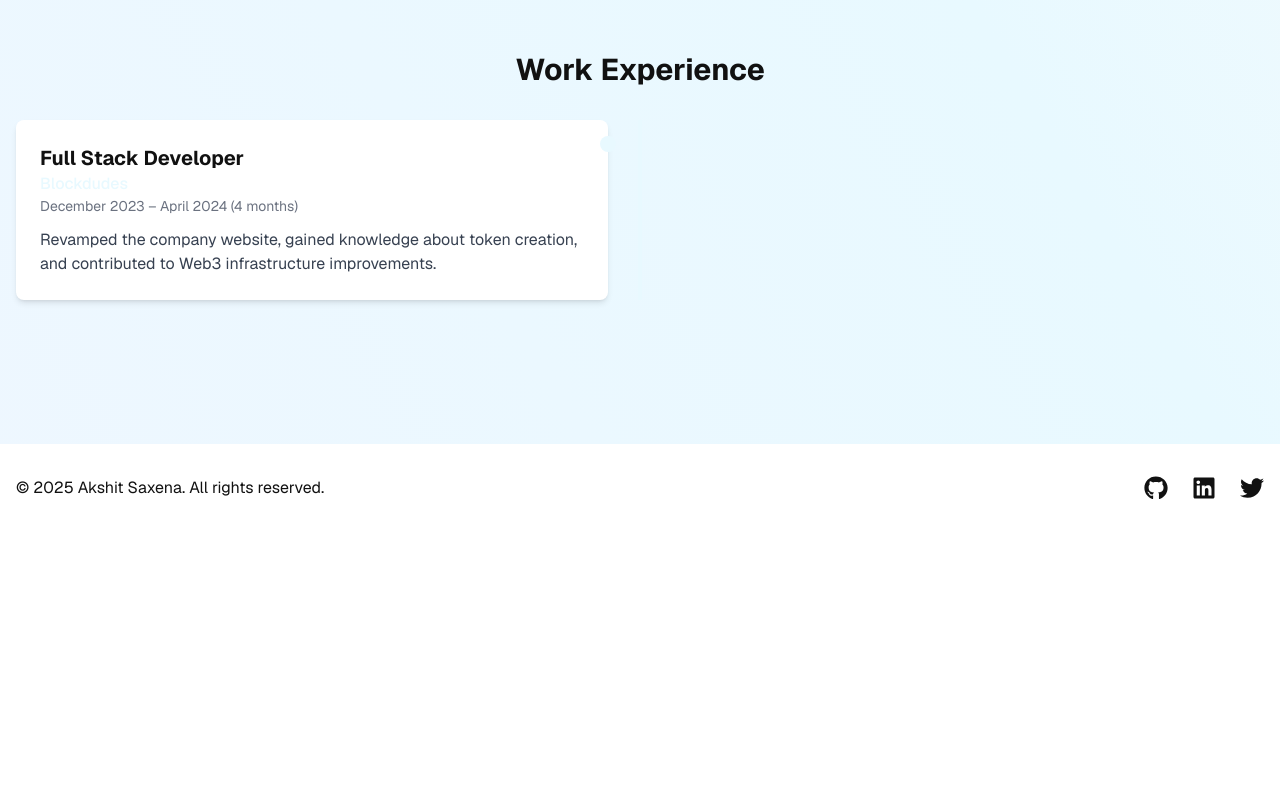
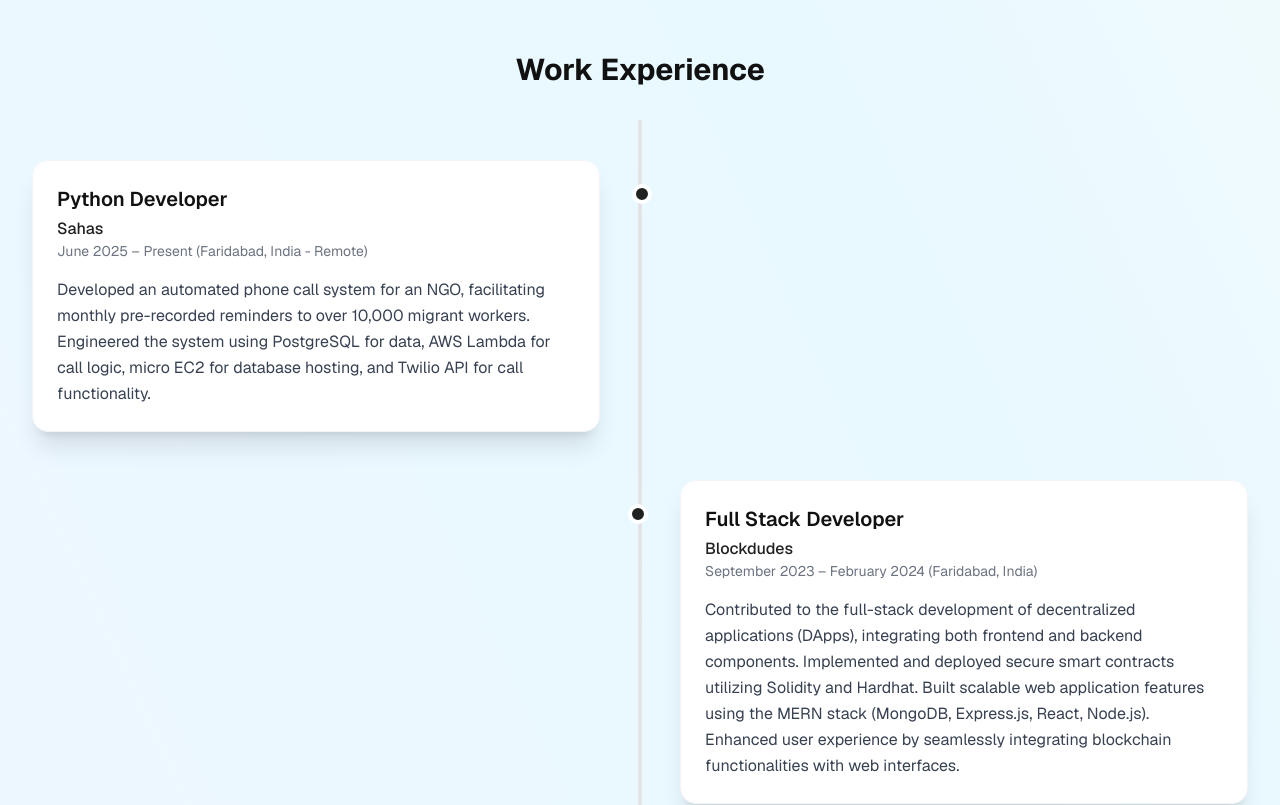
Before and after one commit to Akshit406/portfolio-akshit, a React (Vite) app: page / in a window 1280 px wide. Shown: the part 1660-2465 px from the top of the page. Before the commit the page ends 2192 px from the top, so only its background shows below. Built offline with nearby package versions, Linux system fonts and the light colour scheme; the HTML template or start-up script is replaced by a standard one.

Commit message:
added work exp

```diff
--- a/src/components/WorkExperience.jsx
+++ b/src/components/WorkExperience.jsx
@@ -3,32 +3,50 @@ import { motion } from 'framer-motion';
 const experiences = [
   {
     id: 1,
+    title: 'Python Developer',
+    company: 'Sahas',
+    period: 'June 2025 – Present (Faridabad, India - Remote)',
+    description:
+      'Developed an automated phone call system for an NGO, facilitating monthly pre-recorded reminders to over 10,000 migrant workers. Engineered the system using PostgreSQL for data, AWS Lambda for call logic, micro EC2 for database hosting, and Twilio API for call functionality.',
+  },
+  {
+    id: 2,
     title: 'Full Stack Developer',
     company: 'Blockdudes',
-    period: 'December 2023 – April 2024 (4 months)',
-    description: 'Revamped the company website, gained knowledge about token creation, and contributed to Web3 infrastructure improvements.',
+    period: 'September 2023 – February 2024 (Faridabad, India)',
+    description:
+      'Contributed to the full-stack development of decentralized applications (DApps), integrating both frontend and backend components. Implemented and deployed secure smart contracts utilizing Solidity and Hardhat. Built scalable web application features using the MERN stack (MongoDB, Express.js, React, Node.js). Enhanced user experience by seamlessly integrating blockchain functionalities with web interfaces.',
   },
 ];
 
 const WorkExperience = () => {
   return (
-    <div className="relative">
-      <div className="absolute left-1/2 h-full w-1 bg-accent-light dark:bg-accent-dark transform -translate-x-1/2"></div>
+    <div className="relative py-10">
+      <div className="absolute left-1/2 top-0 h-full w-1 bg-zinc-200 dark:bg-zinc-700 transform -translate-x-1/2" />
 
       {experiences.map((exp, index) => (
         <motion.div
           key={exp.id}
-          initial={{ opacity: 0, x: index % 2 === 0 ? -50 : 50 }}
-          animate={{ opacity: 1, x: 0 }}
-          transition={{ delay: index * 0.2 }}
-          className={`relative mb-8 w-full md:w-1/2 ${index % 2 === 0 ? 'md:mr-auto md:pr-8' : 'md:ml-auto md:pl-8'}`}
+          initial={{ opacity: 0, x: index % 2 === 0 ? -60 : 60 }}
+          whileInView={{ opacity: 1, x: 0 }}
+          transition={{ duration: 0.5, delay: index * 0.2 }}
+          viewport={{ once: true }}
+          className={`relative mb-12 w-full md:w-1/2 px-4 ${
+            index % 2 === 0 ? 'md:pr-10 md:mr-auto text-left' : 'md:pl-10 md:ml-auto text-left'
+          }`}
         >
-          <div className="p-6 bg-white dark:bg-dark-secondary rounded-lg shadow-md relative">
-            <div className={`absolute top-4 ${index % 2 === 0 ? '-right-2' : '-left-2'} w-4 h-4 bg-accent-light dark:bg-accent-dark rounded-full`}></div>
-            <h3 className="text-xl font-bold text-dark-primary dark:text-light-primary">{exp.title}</h3>
-            <p className="text-accent-light dark:text-accent-dark font-medium">{exp.company}</p>
-            <p className="text-sm text-gray-500 dark:text-gray-400 mb-3">{exp.period}</p>
-            <p className="text-gray-700 dark:text-gray-300">{exp.description}</p>
+          <div
+            className={`absolute top-6 w-5 h-5 rounded-full border-4 border-white dark:border-dark-bg bg-accent-dark dark:bg-accent-light ${
+              index % 2 === 0 ? 'right-[-12px]' : 'left-[-12px]'
+            }`}
+          />
+
+          {/* Experience Card */}
+          <div className="bg-white dark:bg-dark-secondary shadow-xl rounded-2xl p-6 border border-zinc-100 dark:border-zinc-800">
+            <h3 className="text-xl font-semibold text-dark-primary dark:text-light-primary mb-1">{exp.title}</h3>
+            <p className="text-accent-dark dark:text-accent-light font-medium">{exp.company}</p>
+            <p className="text-sm text-gray-500 dark:text-gray-400 mb-4">{exp.period}</p>
+            <p className="text-gray-700 dark:text-gray-300 leading-relaxed">{exp.description}</p>
           </div>
         </motion.div>
       ))}
```
